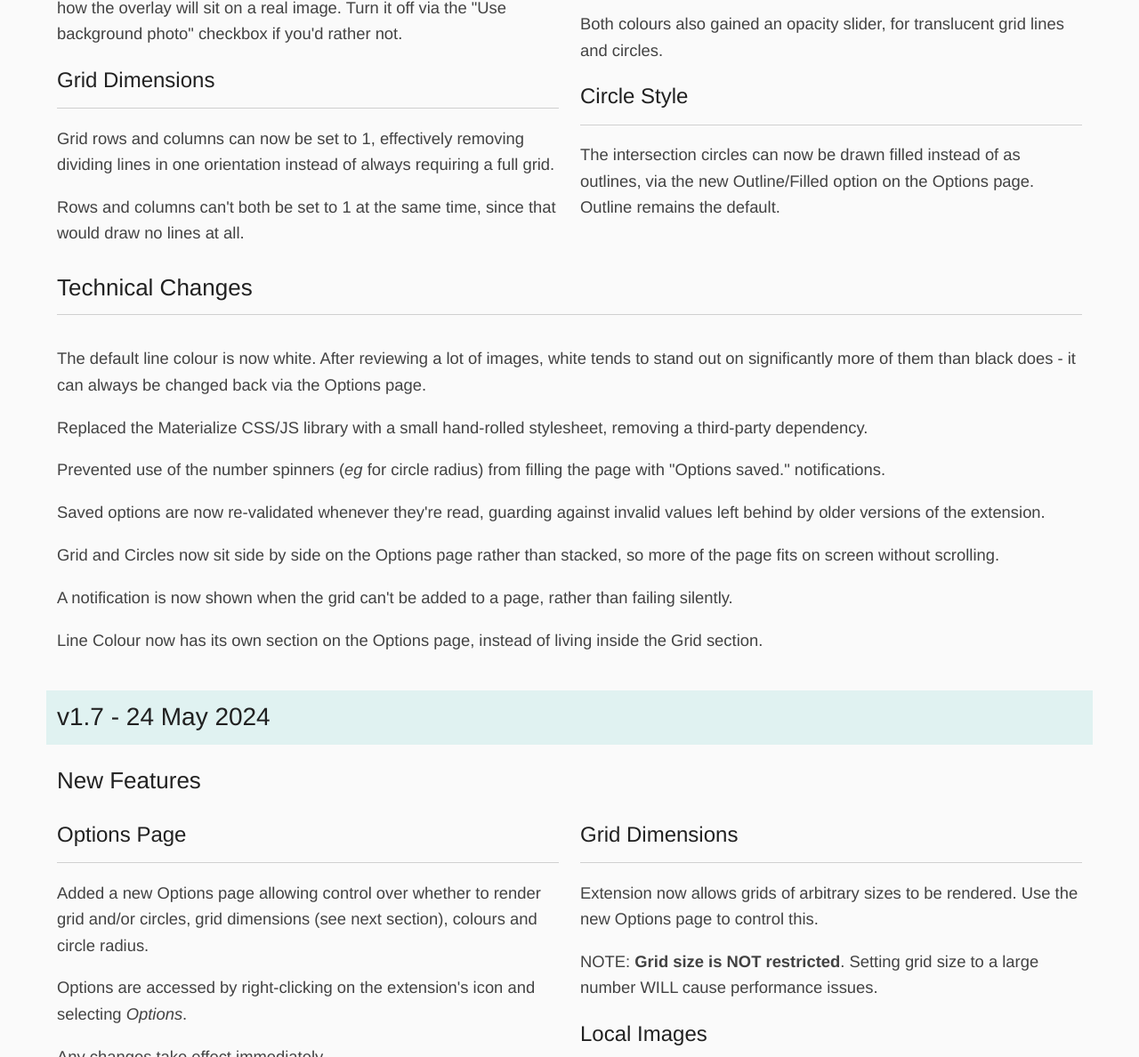
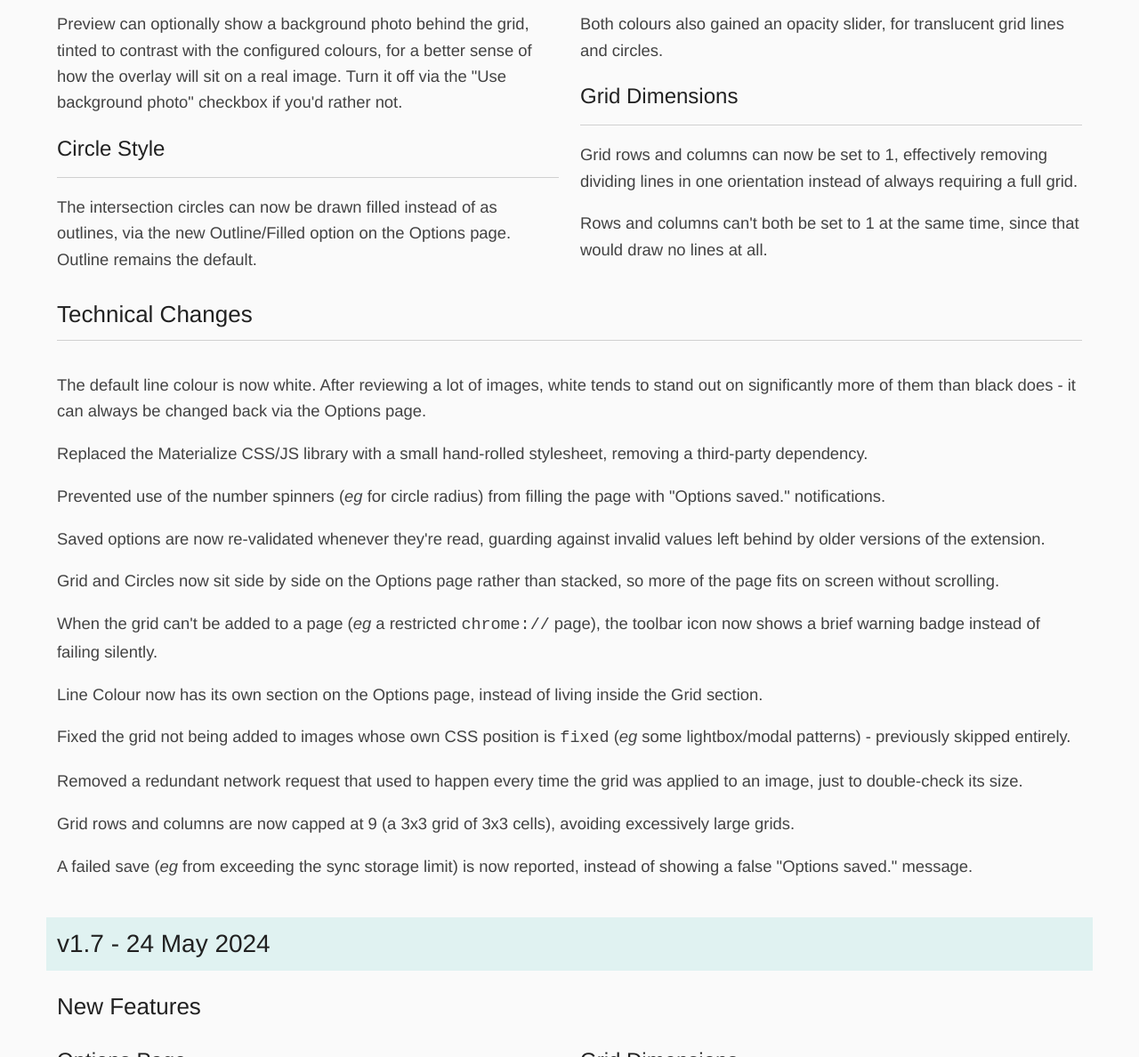
Before and after one commit to haggisandchips/RuleOfThirds, a browser extension: page WebContent/versions/history.html in a window 1280 px wide. Shown: the part 773-1961 px from the top of the page at 89% size. Drawn offline with Linux system fonts and the light colour scheme.

Commit message:
Document the recent fixes in the v1.8 Technical Changes history

```diff
--- a/WebContent/versions/history.html
+++ b/WebContent/versions/history.html
@@ -34,6 +34,9 @@
             A circle can be hidden independently of the lines it sits on, for a crossing point
             with no dot on top of it.
           </p>
+          <p class="flow-text">
+            Customise controls should be fully accessible. Comment via review if not.
+          </p>
           <h5>Live Preview</h5>
           <div class="divider"></div>
           <p class="flow-text">
@@ -46,15 +49,11 @@
             with the configured colours, for a better sense of how the overlay will sit on a
             real image. Turn it off via the "Use background photo" checkbox if you'd rather not.
           </p>
-          <h5>Grid Dimensions</h5>
+          <h5>Circle Style</h5>
           <div class="divider"></div>
           <p class="flow-text">
-            Grid rows and columns can now be set to 1, effectively removing dividing lines in
-            one orientation instead of always requiring a full grid.
-          </p>
-          <p class="flow-text">
-            Rows and columns can't both be set to 1 at the same time, since that would draw no
-            lines at all.
+            The intersection circles can now be drawn filled instead of as outlines, via the new
+            Outline/Filled option on the Options page. Outline remains the default.
           </p>
         </div>
         <div class="col s12 l6">
@@ -81,11 +80,15 @@
           <p class="flow-text">
             Both colours also gained an opacity slider, for translucent grid lines and circles.
           </p>
-          <h5>Circle Style</h5>
+          <h5>Grid Dimensions</h5>
           <div class="divider"></div>
           <p class="flow-text">
-            The intersection circles can now be drawn filled instead of as outlines, via the new
-            Outline/Filled option on the Options page. Outline remains the default.
+            Grid rows and columns can now be set to 1, effectively removing dividing lines in
+            one orientation instead of always requiring a full grid.
+          </p>
+          <p class="flow-text">
+            Rows and columns can't both be set to 1 at the same time, since that would draw no
+            lines at all.
           </p>
         </div>
       </div>
@@ -119,12 +122,28 @@
             scrolling.
           </p>
           <p class="flow-text">
-            A notification is now shown when the grid can't be added to a page, rather than
-            failing silently.
+            When the grid can't be added to a page (<em>eg</em> a restricted <code>chrome://</code> page),
+            the toolbar icon now shows a brief warning badge instead of failing silently.
           </p>
           <p class="flow-text">
             Line Colour now has its own section on the Options page, instead of living inside
             the Grid section.
+          </p>
+          <p class="flow-text">
+            Fixed the grid not being added to images whose own CSS position is <code>fixed</code>
+            (<em>eg</em> some lightbox/modal patterns) - previously skipped entirely.
+          </p>
+          <p class="flow-text">
+            Removed a redundant network request that used to happen every time the grid was
+            applied to an image, just to double-check its size.
+          </p>
+          <p class="flow-text">
+            Grid rows and columns are now capped at 9 (a 3x3 grid of 3x3 cells), avoiding
+            excessively large grids.
+          </p>
+          <p class="flow-text">
+            A failed save (<em>eg</em> from exceeding the sync storage limit) is now reported,
+            instead of showing a false "Options saved." message.
           </p>
         </div>
       </div>
```
